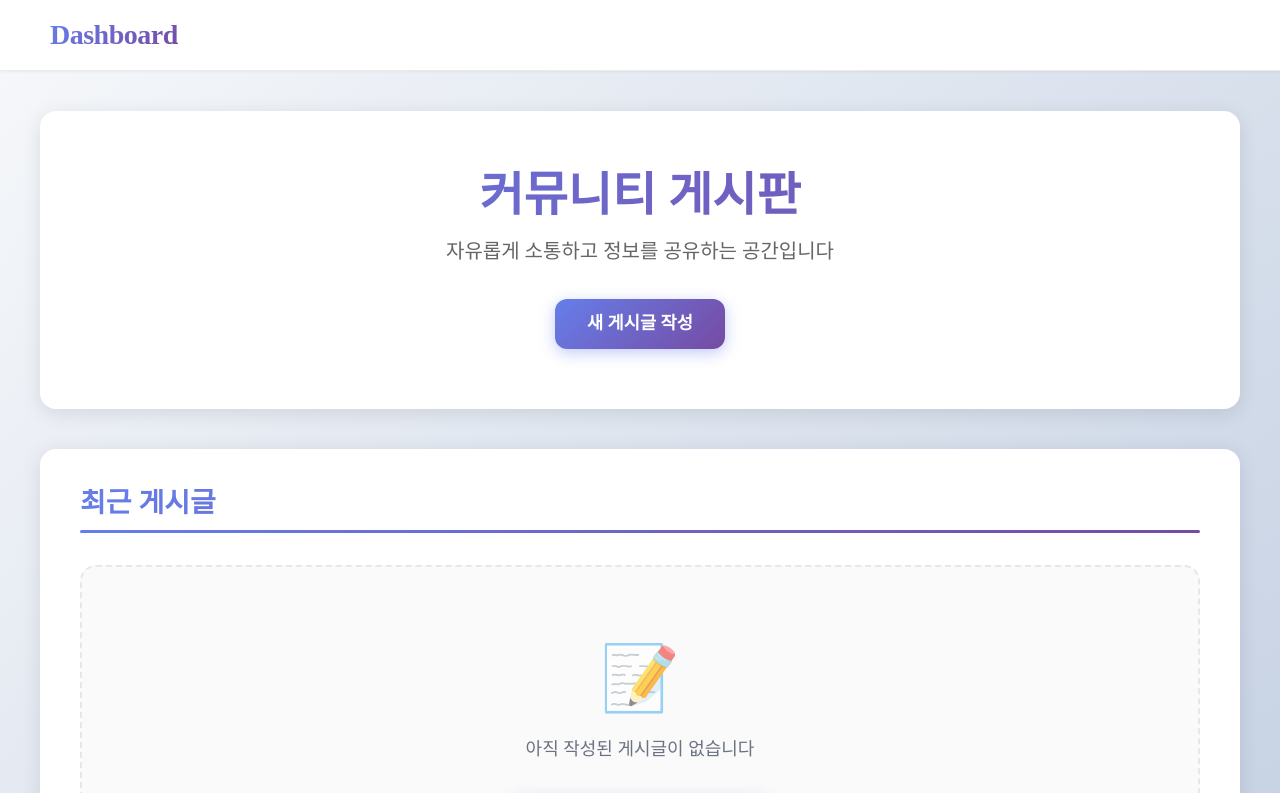
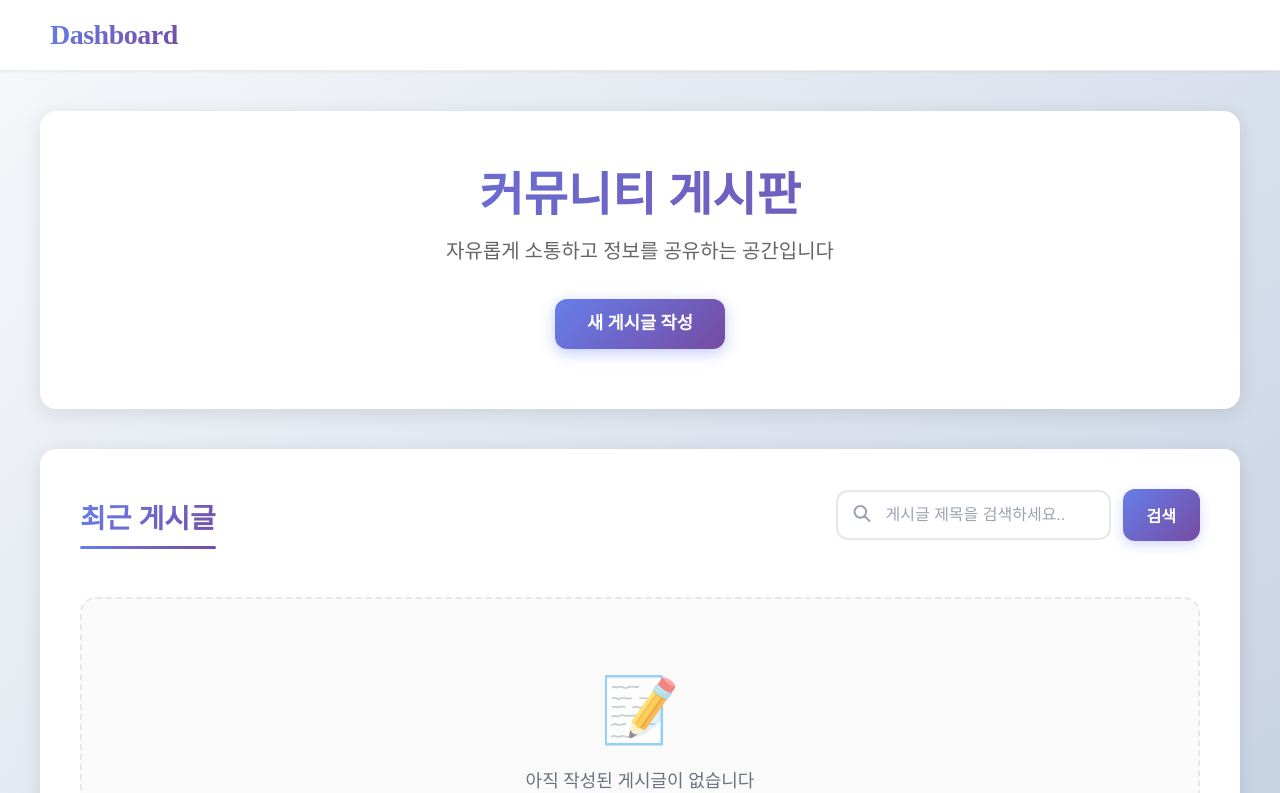
Before and after one commit to HongDongk/dashboard, a Next.js app: page / in a window 1280 px wide. Shown: the top 793 px of the page. Built offline with nearby package versions, Linux system fonts and the light colour scheme.

Commit message:
feat: 검색기능 퍼블리싱

```diff
--- a/src/app/page.module.css
+++ b/src/app/page.module.css
@@ -61,6 +61,14 @@
   box-shadow: 0 4px 20px rgba(0, 0, 0, 0.1);
 }
 
+.sectionHeader {
+  display: flex;
+  justify-content: space-between;
+  align-items: center;
+  margin-bottom: 32px;
+  gap: 20px;
+}
+
 .sectionTitle {
   font-size: 1.75rem;
   font-weight: 700;
@@ -68,8 +76,7 @@
   -webkit-background-clip: text;
   -webkit-text-fill-color: transparent;
   background-clip: text;
-  margin-bottom: 32px;
-  text-align: left;
+  margin: 0;
   position: relative;
   padding-bottom: 16px;
 }
--- a/src/app/page.tsx
+++ b/src/app/page.tsx
@@ -1,6 +1,7 @@
 import styles from './page.module.css';
 import Link from 'next/link';
 import PostList from '@/components/post/PostList';
+import SearchBox from '@/components/search/SearchBox';
 
 export default function Home() {
   return (
@@ -15,7 +16,10 @@ export default function Home() {
         </section>
 
         <section className={styles.actionsSection}>
-          <h2 className={styles.sectionTitle}>최근 게시글</h2>
+          <div className={styles.sectionHeader}>
+            <h2 className={styles.sectionTitle}>최근 게시글</h2>
+            <SearchBox />
+          </div>
           <div className={styles.actionGrid}>
             <PostList />
           </div>
--- /dev/null
+++ b/src/components/search/SearchBox.module.css
@@ -0,0 +1,88 @@
+.searchBox {
+  display: flex;
+  gap: 12px;
+  align-items: center;
+  margin-bottom: 24px;
+}
+
+.inputWrapper {
+  position: relative;
+  flex: 1;
+  max-width: 400px;
+}
+
+.searchIcon {
+  position: absolute;
+  left: 16px;
+  top: 50%;
+  transform: translateY(-50%);
+  color: #9ca3af;
+  pointer-events: none;
+  z-index: 1;
+}
+
+.searchInput {
+  width: 100%;
+  padding: 14px 16px 14px 48px;
+  border: 2px solid #e5e7eb;
+  border-radius: 12px;
+  font-size: 1rem;
+  background: white;
+  transition: all 0.2s ease;
+  box-sizing: border-box;
+}
+
+.searchInput:focus {
+  outline: none;
+  border-color: #667eea;
+  box-shadow: 0 0 0 3px rgba(102, 126, 234, 0.1);
+}
+
+.searchInput::placeholder {
+  color: #9ca3af;
+}
+
+.clearButton {
+  position: absolute;
+  right: 12px;
+  top: 50%;
+  transform: translateY(-50%);
+  background: none;
+  border: none;
+  color: #9ca3af;
+  cursor: pointer;
+  padding: 4px;
+  border-radius: 50%;
+  transition: all 0.2s ease;
+  display: flex;
+  align-items: center;
+  justify-content: center;
+}
+
+.clearButton:hover {
+  color: #6b7280;
+  background: #f3f4f6;
+}
+
+.searchButton {
+  padding: 14px 24px;
+  background: linear-gradient(135deg, #667eea 0%, #764ba2 100%);
+  color: white;
+  border: none;
+  border-radius: 12px;
+  font-weight: 600;
+  font-size: 1rem;
+  cursor: pointer;
+  transition: all 0.3s ease;
+  box-shadow: 0 4px 12px rgba(102, 126, 234, 0.3);
+  white-space: nowrap;
+}
+
+.searchButton:hover {
+  transform: translateY(-2px);
+  box-shadow: 0 6px 16px rgba(102, 126, 234, 0.4);
+}
+
+.searchButton:active {
+  transform: translateY(0);
+}
--- /dev/null
+++ b/src/components/search/SearchBox.tsx
@@ -0,0 +1,61 @@
+'use client';
+
+import { useState } from 'react';
+import styles from './SearchBox.module.css';
+
+export default function SearchBox() {
+  const [searchQuery, setSearchQuery] = useState('');
+
+  const handleSubmit = (e: React.FormEvent) => {
+    e.preventDefault();
+    const query = searchQuery.trim();
+  };
+
+  const handleClear = () => {
+    setSearchQuery('');
+  };
+
+  return (
+    <form onSubmit={handleSubmit} className={styles.searchBox}>
+      <div className={styles.inputWrapper}>
+        <div className={styles.searchIcon}>
+          <svg width="20" height="20" viewBox="0 0 20 20" fill="none">
+            <path
+              d="M17.5 17.5L12.5 12.5M14.1667 8.33333C14.1667 11.555 11.555 14.1667 8.33333 14.1667C5.11167 14.1667 2.5 11.555 2.5 8.33333C2.5 5.11167 5.11167 2.5 8.33333 2.5C11.555 2.5 14.1667 5.11167 14.1667 8.33333Z"
+              stroke="currentColor"
+              strokeWidth="2"
+              strokeLinecap="round"
+              strokeLinejoin="round"
+            />
+          </svg>
+        </div>
+
+        <input
+          type="text"
+          value={searchQuery}
+          onChange={(e) => setSearchQuery(e.target.value)}
+          placeholder={'게시글 제목을 검색하세요..'}
+          className={styles.searchInput}
+        />
+
+        {searchQuery && (
+          <button type="button" onClick={handleClear} className={styles.clearButton} aria-label="검색어 지우기">
+            <svg width="16" height="16" viewBox="0 0 16 16" fill="none">
+              <path
+                d="M12 4L4 12M4 4L12 12"
+                stroke="currentColor"
+                strokeWidth="2"
+                strokeLinecap="round"
+                strokeLinejoin="round"
+              />
+            </svg>
+          </button>
+        )}
+      </div>
+
+      <button type="submit" className={styles.searchButton}>
+        검색
+      </button>
+    </form>
+  );
+}
```
